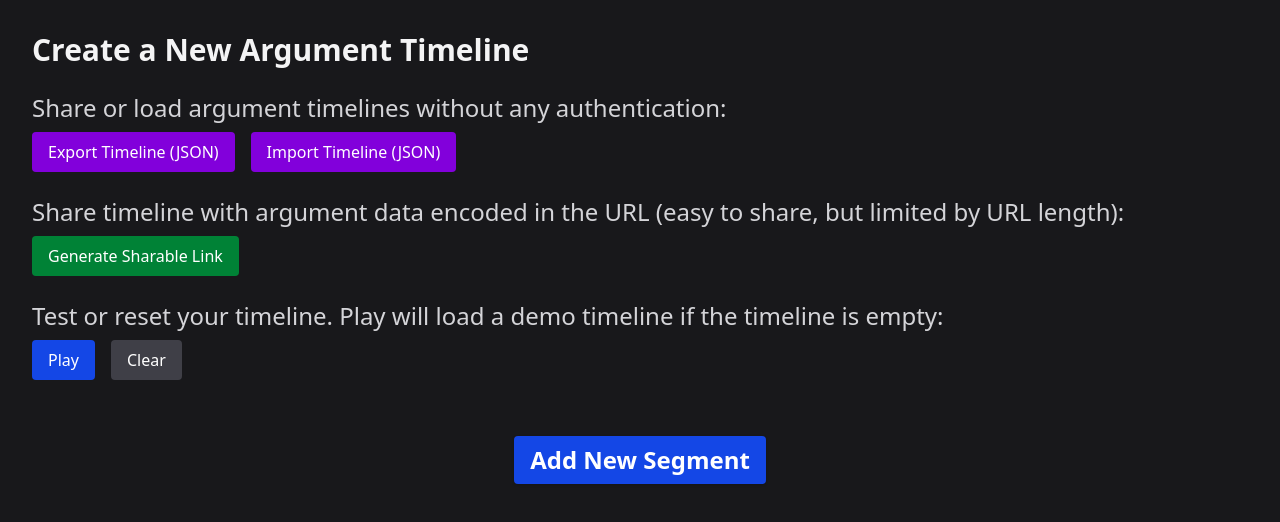
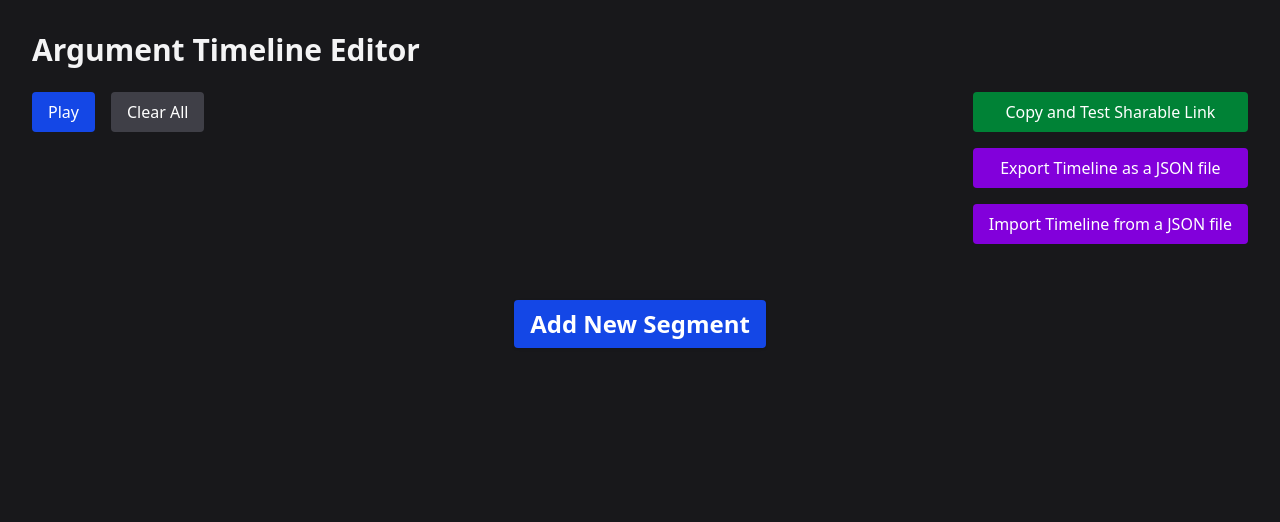
Before and after one commit to gbotros/argumenter, a Vue app: page /editor in a window 1280 px wide. Shown: the top 522 px of the page. Built offline with nearby package versions, Linux system fonts and the light colour scheme.

Commit message:
add tooltips for clarity

```diff
--- a/src/editor/TimelineEditor.vue
+++ b/src/editor/TimelineEditor.vue
@@ -1,6 +1,6 @@
 <template>
   <div class="flex flex-col min-h-screen bg-zinc-900 text-zinc-100 p-8">
-    <h1 class="text-3xl font-bold mb-6">Create a New Argument Timeline</h1>
+    <h1 class="text-3xl font-bold mb-6">Argument Timeline Editor</h1>
     <EditorToolbar @play="onPlay" />
     <EditorSegmentList />
   </div>
--- a/src/editor/components/EditorSegmentItem.vue
+++ b/src/editor/components/EditorSegmentItem.vue
@@ -69,7 +69,7 @@
         <label class="block text-xs text-zinc-400 mb-1">Stance</label>
         <div class="flex gap-4 items-center">
           <label class="inline-flex items-center gap-1 cursor-pointer"
-              title="Main: The primary argument or claim for this segment." >
+              title="Main: The primary argument or claim." >
             <input
               type="radio"
               v-model="localSegment.stance"
--- a/src/editor/components/EditorToolbar.vue
+++ b/src/editor/components/EditorToolbar.vue
@@ -1,54 +1,42 @@
 <template>
-  <div class="flex flex-col gap-6 mb-8">
-    <!-- Section 1: Import/Export -->
+  <div class="flex flex-row justify-between mb-8 gap-6">
+    <!-- Section: Play & Clear -->
     <div>
-      <h2 class="mb-2 text-zinc-300 text-2xl">Share or load argument timelines without any authentication:</h2>
-      <div class="flex gap-4">
-        <button
-          @click="exportTimeline"
-          class="bg-purple-700 hover:bg-purple-600 text-white px-4 py-2 rounded transition"
-          title="Export the current timeline as a JSON file">
-          Export Timeline (JSON)
-        </button>
-        <label
-          class="bg-purple-700 hover:bg-purple-600 text-white px-4 py-2 rounded transition cursor-pointer"
-          title="Import a timeline from a JSON file">
-          Import Timeline (JSON)
-          <input type="file" accept="application/json" class="hidden" @change="importTimeline" />
-        </label>
-      </div>
-    </div>
-
-    <!-- Section 2: Shareable Link -->
-    <div>
-      <div class="mb-2 text-zinc-300 text-2xl">Share timeline with argument data encoded in the URL (easy to share, but limited by URL length):</div>
-      <div class="flex gap-4">
-        <button
-          @click="testTimeline"
-          class="bg-green-700 hover:bg-green-600 text-white px-4 py-2 rounded transition"
-          title="Preview the timeline in a new tab">
-          Generate Sharable Link
-        </button>
-      </div>
-    </div>
-
-    <!-- Section 3: Play & Clear -->
-    <div>
-      <div class="mb-2 text-zinc-300 text-2xl">Test or reset your timeline. Play will load a demo timeline if the timeline is empty:</div>
       <div class="flex gap-4">
         <button
           @click="playTimeline"
           class="bg-blue-700 hover:bg-blue-600 text-white px-4 py-2 rounded transition"
-          title="Play the timeline from the beginning">
+          title="Play the argument timeline">
           Play
         </button>
         <button
           @click="clearSegments"
           class="bg-zinc-700 hover:bg-zinc-600 text-white px-4 py-2 rounded transition"
           title="Remove all segments from the timeline">
-          Clear
+          Clear All
         </button>
       </div>
+    </div>
+
+    <div class="flex flex-col gap-4">
+      <!-- Section: Import/Export/Shareable Link -->
+      <button
+        @click="testTimeline"
+        class="bg-green-700 hover:bg-green-600 text-white px-4 py-2 rounded transition"
+        title="Preview the timeline in a new tab">
+        Copy and Test Sharable Link
+      </button>
+
+      <button
+        @click="exportTimeline"
+        class="bg-purple-700 hover:bg-purple-600 text-white px-4 py-2 rounded transition">
+        Export Timeline as a JSON file
+      </button>
+      <label
+        class="bg-purple-700 hover:bg-purple-600 text-white px-4 py-2 rounded transition cursor-pointer">
+        Import Timeline from a JSON file
+        <input type="file" accept="application/json" class="hidden" @change="importTimeline" />
+      </label>
     </div>
   </div>
 </template>
@@ -109,7 +97,7 @@ function clearSegments() {
 function playTimeline() {
   if (!segments.value || segments.value.length === 0) {
     // Load demo timeline if empty
-    import('@/player/data/demoTimelineData').then(module => {
+    import('@/player/data/demoTimelineData').then((module) => {
       timeline.value = module.demoSegments;
       router.push('/');
     });
```
